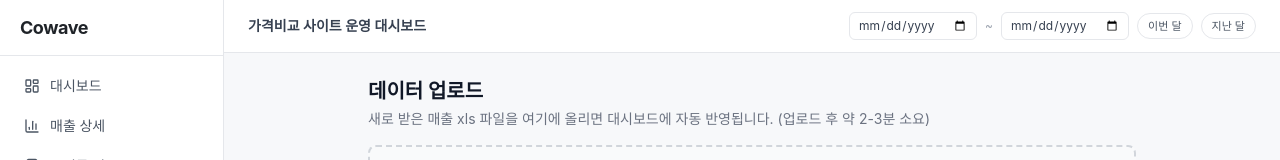
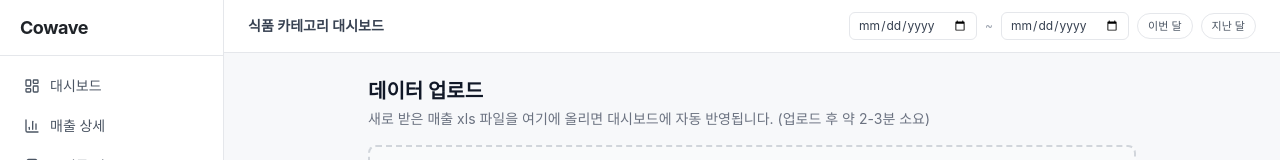
Before and after one commit to May1018-git/cowave, a Next.js app: page /upload in a window 1280 px wide. Shown: the top 160 px of the page. Built offline with nearby package versions, Linux system fonts and the light colour scheme.

Commit message:
fix: 헤더 대제목 '식품 카테고리 대시보드' 로 변경
https://claude.ai/code/session_01HrN3Nh6bhqgJwZLg1uNfVX

```diff
--- a/components/layout/Header.tsx
+++ b/components/layout/Header.tsx
@@ -11,8 +11,8 @@ export function Header() {
       <div className="flex items-center gap-2">
         <MobileNav />
         <h1 className="text-sm font-semibold text-gray-700 md:text-sm">
-          <span className="md:hidden">Cowave</span>
-          <span className="hidden md:inline">가격비교 사이트 운영 대시보드</span>
+          <span className="md:hidden">식품 카테고리 대시보드</span>
+          <span className="hidden md:inline">식품 카테고리 대시보드</span>
         </h1>
       </div>
       <div className="flex flex-wrap items-center gap-2 md:gap-3">
```
